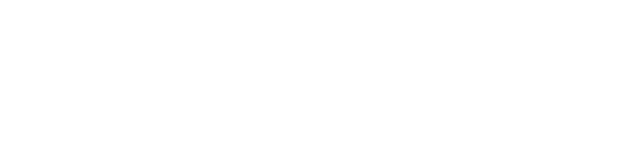
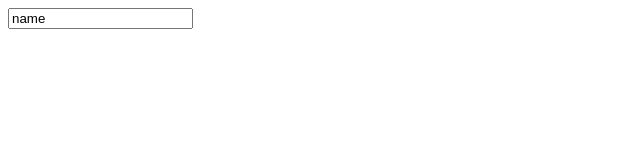
Before and after one commit to chinyereokechukwu/Awitorg.Javascript-Course, a plain HTML site: page index.html in a window 1280 px wide. Shown: the whole page, without its empty margins (0-640 px from the left). Drawn offline with Linux system fonts and the light colour scheme.

Commit message:
Update index.html
Add input

```diff
--- a/index.html
+++ b/index.html
@@ -9,6 +9,7 @@ first example of github project
 </head>
 
 <body>
+ <input type="text" value="name"/>
 </body>
 
 </html>
```
